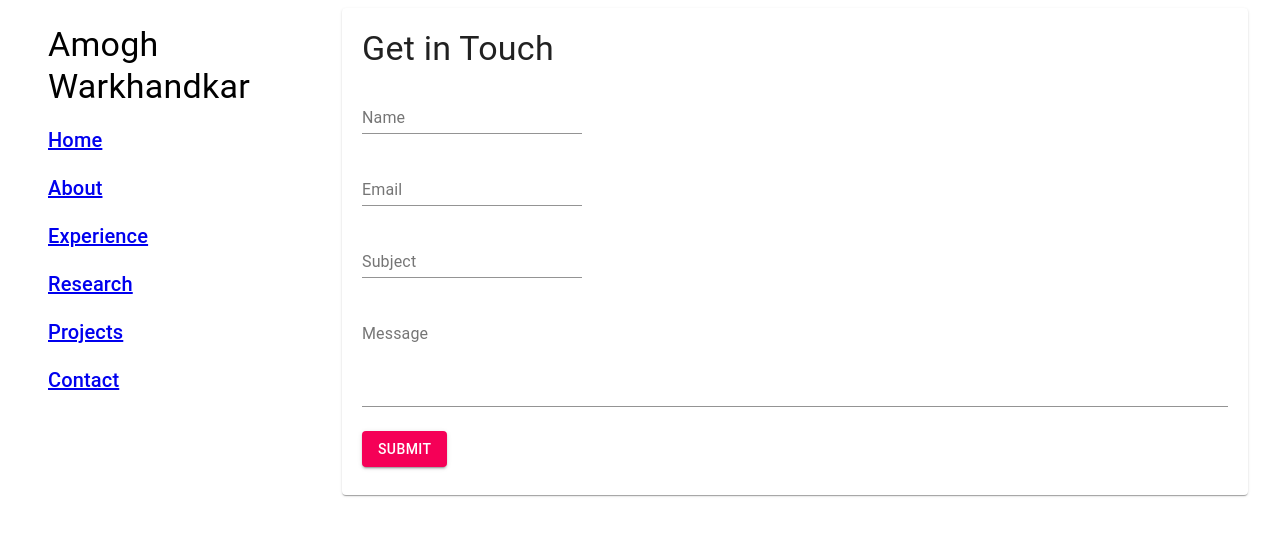
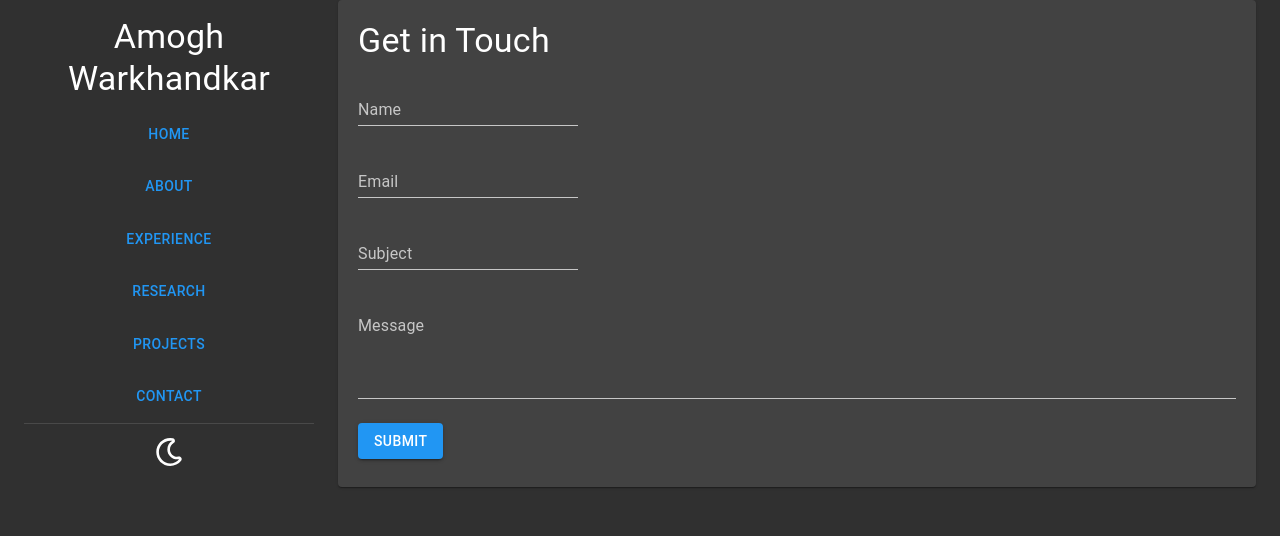
Before and after one commit to amogh-w/old-amogh-w.github.io, a React (Create React App) app: page /#/contact in a window 1280 px wide. Shown: the top 536 px of the page. Built offline with nearby package versions, Linux system fonts and the light colour scheme; the HTML template or start-up script is replaced by a standard one.

Commit message:
Added Dark Mode

```diff
--- a/src/App.js
+++ b/src/App.js
@@ -1,60 +1,127 @@
-import React from "react";
+import React, { useState } from "react";
 import { HashRouter, Route, Link } from "react-router-dom";
 import {
+  CssBaseline,
   Container,
   Paper,
   Grid,
   Typography,
   List,
   ListItem,
+  Button,
+  Divider,
 } from "@material-ui/core";
+import { createMuiTheme, ThemeProvider } from "@material-ui/core/styles";
+import { blue, purple, yellow } from "@material-ui/core/colors";
 import Home from "./components/Home";
 import About from "./components/About";
 import Experience from "./components/Experience";
 import Research from "./components/Research";
 import Projects from "./components/Projects";
 import Contact from "./components/Contact";
+import { FontAwesomeIcon } from "@fortawesome/react-fontawesome";
+import { faSun, faMoon } from "@fortawesome/free-regular-svg-icons";
 
 const App = () => {
+  const [darkState, setDarkState] = useState(true);
+  const palletType = darkState ? "dark" : "light";
+  const darkTheme = createMuiTheme({
+    palette: {
+      type: palletType,
+      primary: darkState ? blue : purple,
+      secondary: yellow,
+    },
+  });
+
+  const handleThemeChange = () => {
+    setDarkState(!darkState);
+  };
+
   return (
     <React.Fragment>
+      <ThemeProvider theme={darkTheme}>
+        <CssBaseline />
         <Container>
           <Grid container spacing={3}>
             <HashRouter basename="/">
               <Grid item xs={12} sm={3}>
                 <List>
-                <ListItem>
+                  <ListItem style={{ textAlign: "center" }}>
                     <Typography variant="h4">Amogh Warkhandkar</Typography>
                   </ListItem>
-                <ListItem>
-                  <Link to="/">
-                    <Typography variant="h6">Home</Typography>
-                  </Link>
+                  <ListItem style={{ justifyContent: "center" }}>
+                    <Button
+                      color="primary"
+                      to="/"
+                      component={Link}
+                      variant="text"
+                    >
+                      Home
+                    </Button>
                   </ListItem>
-                <ListItem>
-                  <Link to="/about">
-                    <Typography variant="h6">About</Typography>
-                  </Link>
+                  <ListItem style={{ justifyContent: "center" }}>
+                    <Button
+                      color="primary"
+                      to="/about"
+                      component={Link}
+                      variant="text"
+                    >
+                      About
+                    </Button>
                   </ListItem>
-                <ListItem>
-                  <Link to="/experience">
-                    <Typography variant="h6">Experience</Typography>
-                  </Link>
+                  <ListItem style={{ justifyContent: "center" }}>
+                    <Button
+                      color="primary"
+                      to="/experience"
+                      component={Link}
+                      variant="text"
+                    >
+                      Experience
+                    </Button>
                   </ListItem>
-                <ListItem>
-                  <Link to="/research">
-                    <Typography variant="h6">Research</Typography>
-                  </Link>
+                  <ListItem style={{ justifyContent: "center" }}>
+                    <Button
+                      color="primary"
+                      to="/research"
+                      component={Link}
+                      variant="text"
+                    >
+                      Research
+                    </Button>
                   </ListItem>
-                <ListItem>
-                  <Link to="/projects">
-                    <Typography variant="h6">Projects</Typography>
-                  </Link>
+                  <ListItem style={{ justifyContent: "center" }}>
+                    <Button
+                      color="primary"
+                      to="/projects"
+                      component={Link}
+                      variant="text"
+                    >
+                      Projects
+                    </Button>
                   </ListItem>
-                <ListItem>
-                  <Link to="/contact">
-                    <Typography variant="h6">Contact</Typography>
-                  </Link>
+                  <ListItem style={{ justifyContent: "center" }}>
+                    <Button
+                      color="primary"
+                      to="/contact"
+                      component={Link}
+                      variant="text"
+                    >
+                      Contact
+                    </Button>
+                  </ListItem>
+                  <Divider />{" "}
+                  <ListItem style={{ justifyContent: "center" }}>
+                    <Button
+                      color="primary"
+                      variant="body1"
+                      onClick={handleThemeChange}
+                    >
+                      {darkState ? (
+                        <FontAwesomeIcon icon={faMoon} size="2x" />
+                      ) : (
+                        <FontAwesomeIcon icon={faSun} size="2x" />
+                      )}
+                    </Button>
                   </ListItem>
                 </List>
               </Grid>
@@ -71,6 +138,7 @@ const App = () => {
             </HashRouter>
           </Grid>
         </Container>
+      </ThemeProvider>
     </React.Fragment>
   );
 };
--- a/src/components/Contact.js
+++ b/src/components/Contact.js
@@ -59,7 +59,7 @@ const Contact = () => {
       <br />
       <Button
         variant="contained"
-        color="secondary"
+        color="primary"
         style={{ marginTop: "16px", marginBottom: "8px" }}
         onClick={() => handleSubmit()}
       >
```
Lines whose indentation alone changed are shown as unchanged.
